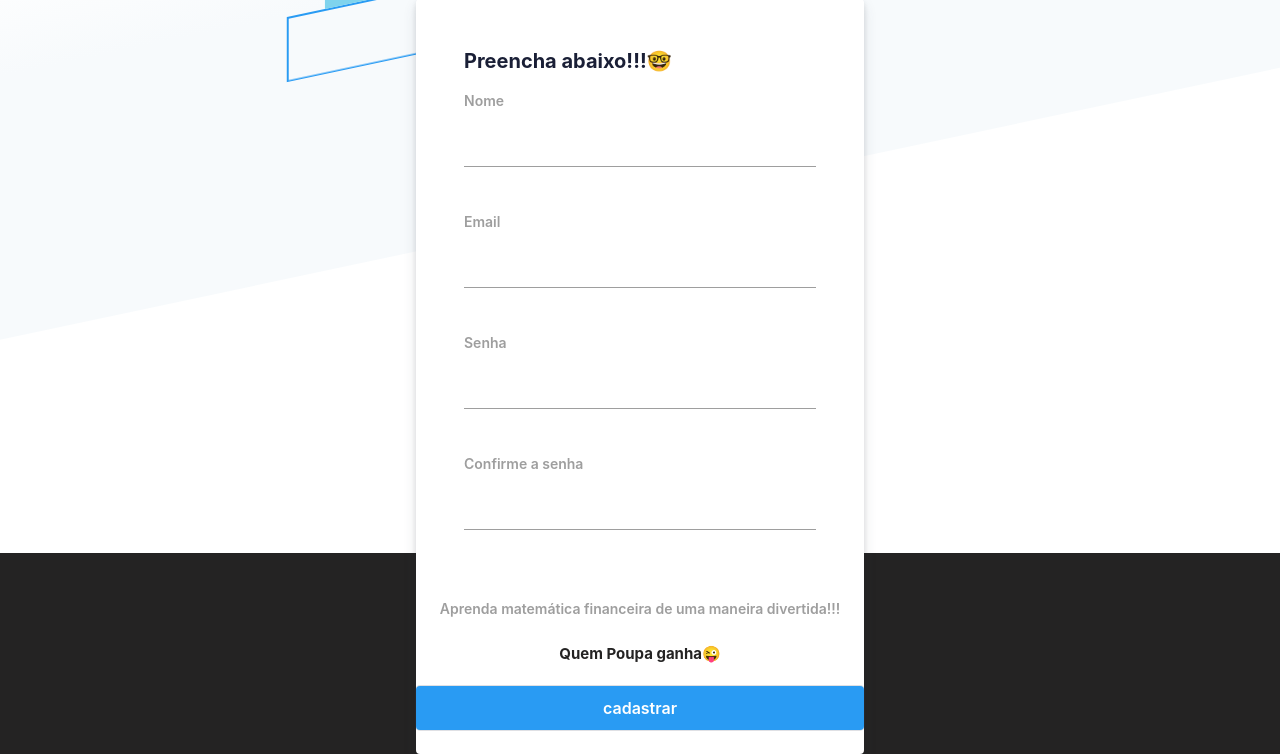
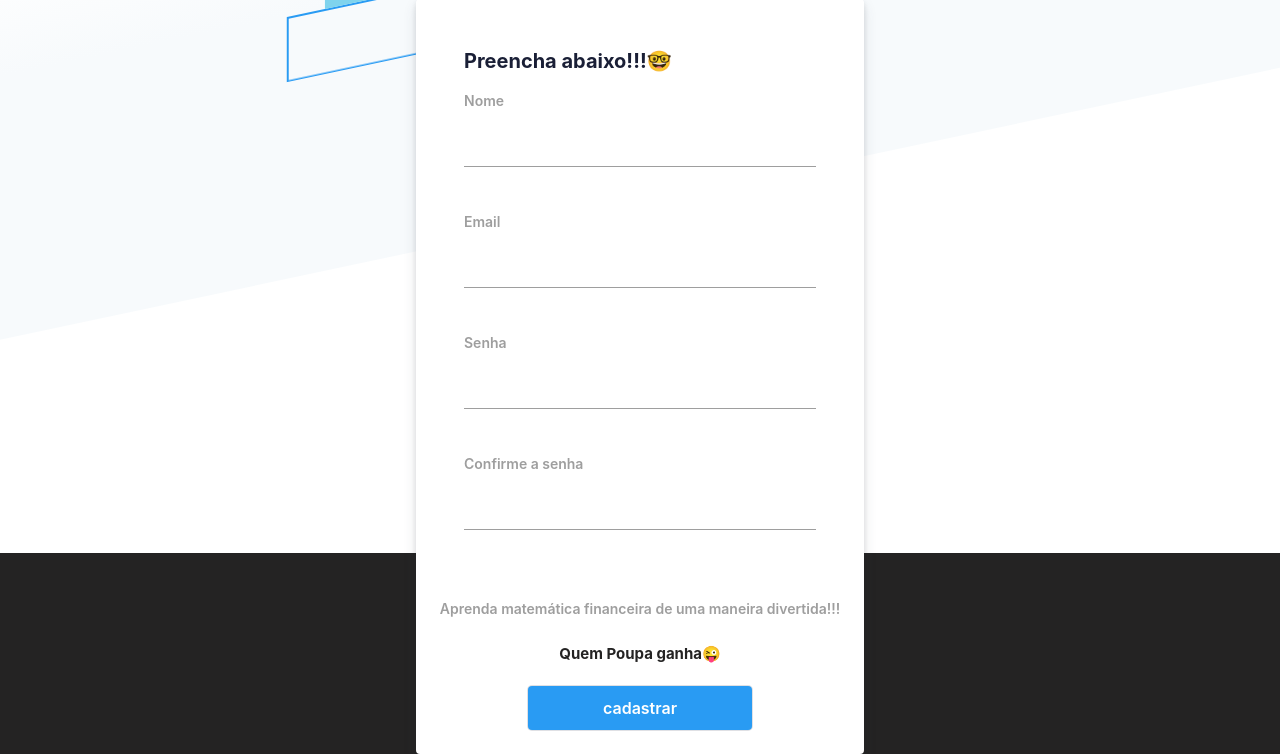
Before and after one commit to Skuld-Corp/App-Tangram, a Python web app: template scr/templates/cadastro.html in a window 1280 px wide. Shown: the part 247-1001 px from the top of the page. Run offline with Jinja, Linux system fonts and the light colour scheme; the template is opened without the code that fills it, so the values that code supplies are empty; some libraries are stand-ins or nearby versions.

Commit message:
alteração do botão de cadastro
foi reduzido o padding do botão de cadastro, e centralizado ao meio do form.

```diff
--- a/scr/templates/cadastro.html
+++ b/scr/templates/cadastro.html
@@ -176,9 +176,9 @@
                       <a class="ssolink" href="#">Quem Poupa ganha😜</a>
                     </div>
                     <!-- <button class="field padding-bottom--24" style="background-color: #299bf3" type="submit" class="btn btn-primary">Cadastrar</button> -->
-                    <div class="field padding-bottom--24">
-                      <input
-                        style="background-color: #299bf3"
+                    <div class="field padding-bottom--24 btnCadastro">
+                      <input class="btnCadastro"
+                        style="background-color: #299bf3;width: 50%;align-items: center;margin-left: 25%;"
                         type="submit"
                         name="submit"
                         value="cadastrar"
```
